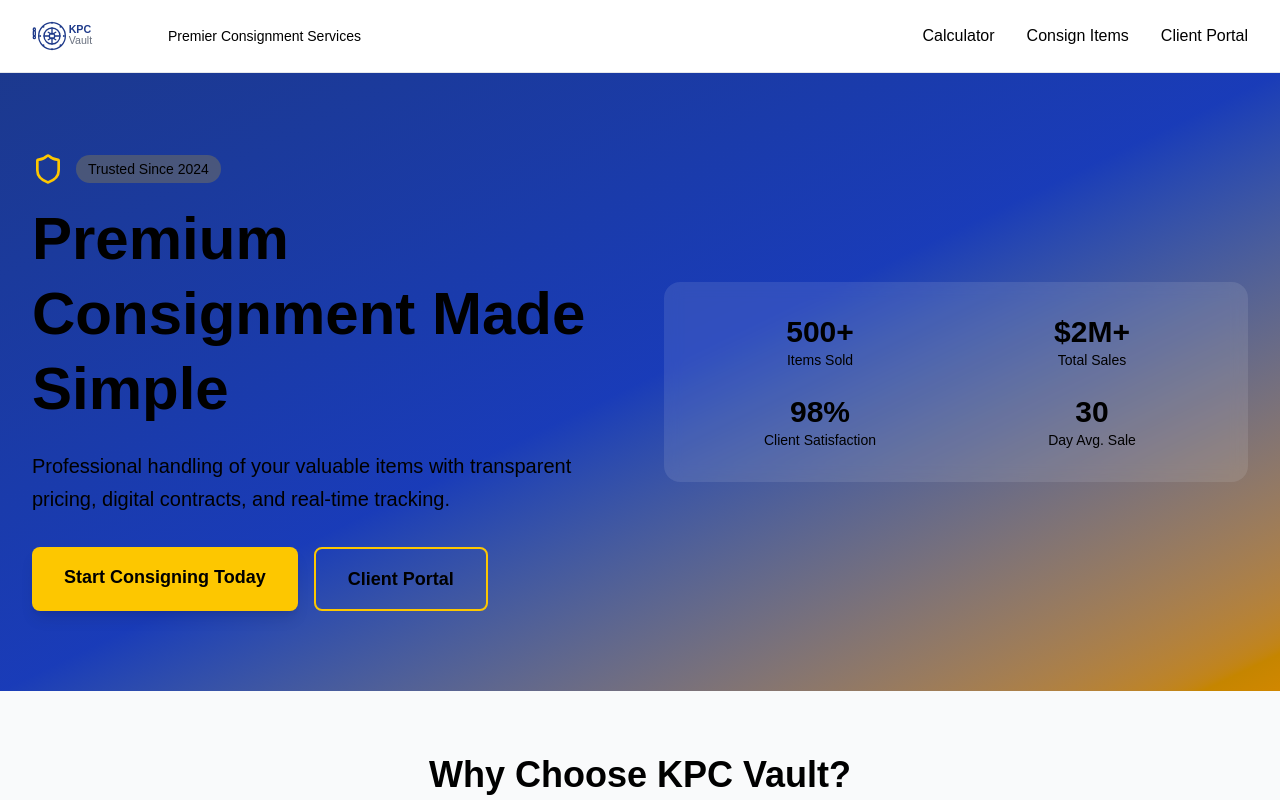
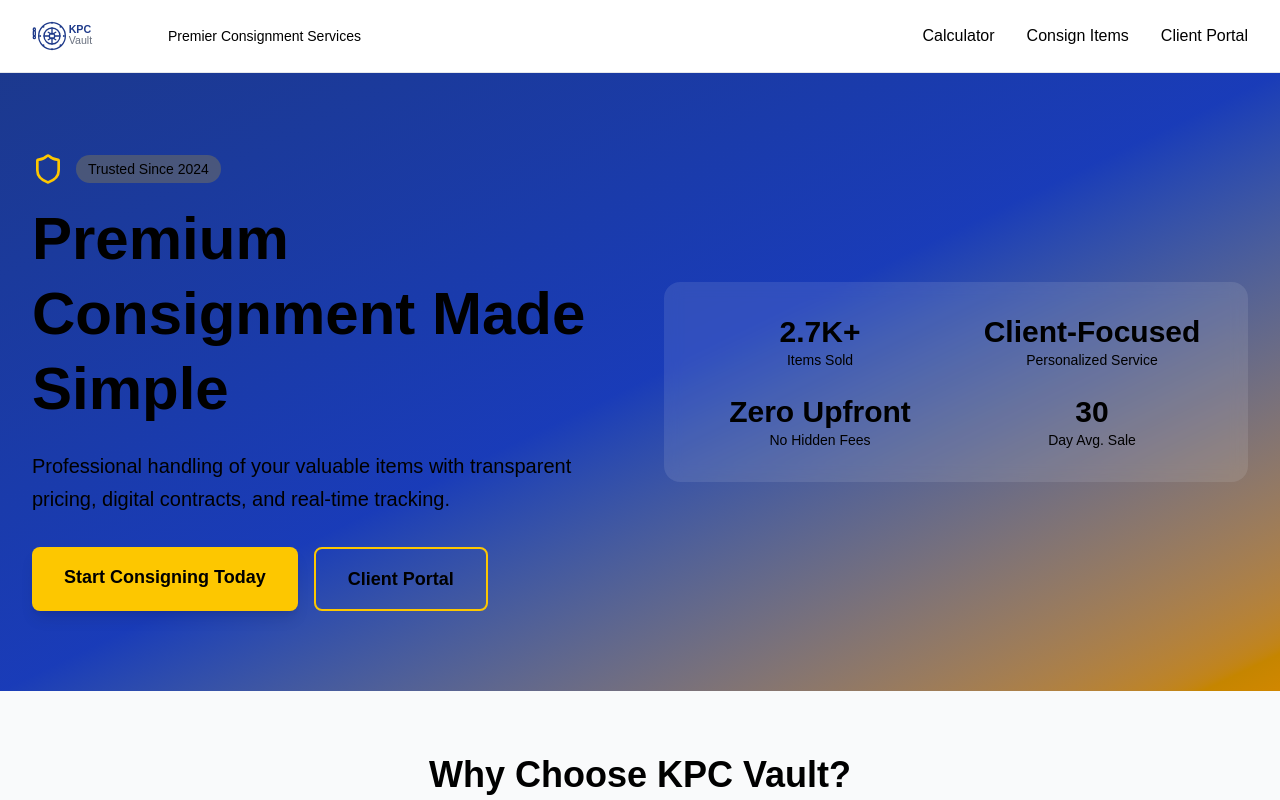
Before and after one commit to kaimerch/kpc-vault-consignment, a Next.js app: page / in a window 1280 px wide. Shown: the top 800 px of the page. Built offline with nearby package versions, Linux system fonts and the light colour scheme; a web font is replaced by a local one.

Commit message:
Update homepage stats: 2.7K+ items, Client-Focused service, Zero Upfront fees messaging

```diff
--- a/src/app/page.tsx
+++ b/src/app/page.tsx
@@ -53,16 +53,16 @@ export default function Home() {
               <div className="bg-white/10 backdrop-blur-sm rounded-2xl p-8">
                 <div className="grid grid-cols-2 gap-6 text-center">
                   <div>
-                    <div className="text-3xl font-bold text-yellow-400">500+</div>
+                    <div className="text-3xl font-bold text-yellow-400">2.7K+</div>
                     <div className="text-sm text-blue-200">Items Sold</div>
                   </div>
                   <div>
-                    <div className="text-3xl font-bold text-yellow-400">$2M+</div>
-                    <div className="text-sm text-blue-200">Total Sales</div>
+                    <div className="text-3xl font-bold text-yellow-400">Client-Focused</div>
+                    <div className="text-sm text-blue-200">Personalized Service</div>
                   </div>
                   <div>
-                    <div className="text-3xl font-bold text-yellow-400">98%</div>
-                    <div className="text-sm text-blue-200">Client Satisfaction</div>
+                    <div className="text-3xl font-bold text-yellow-400">Zero Upfront</div>
+                    <div className="text-sm text-blue-200">No Hidden Fees</div>
                   </div>
                   <div>
                     <div className="text-3xl font-bold text-yellow-400">30</div>
```
